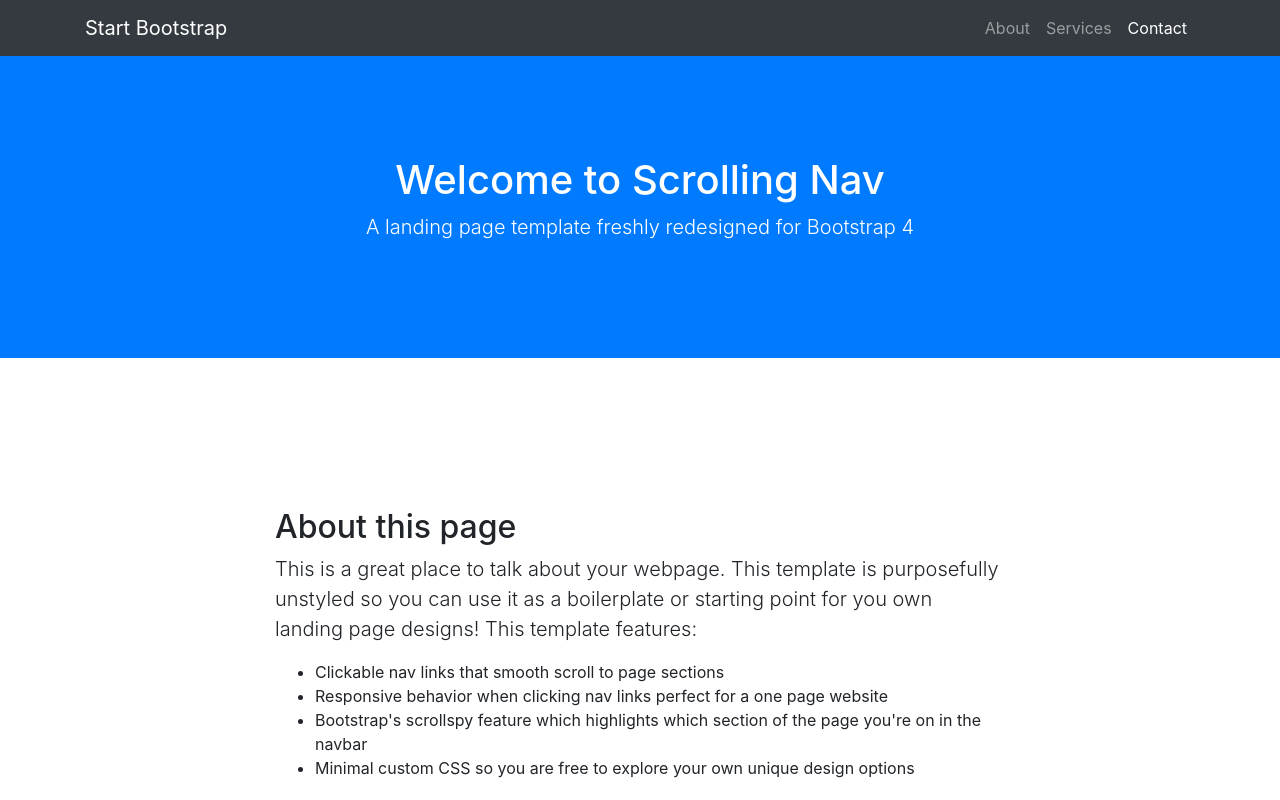
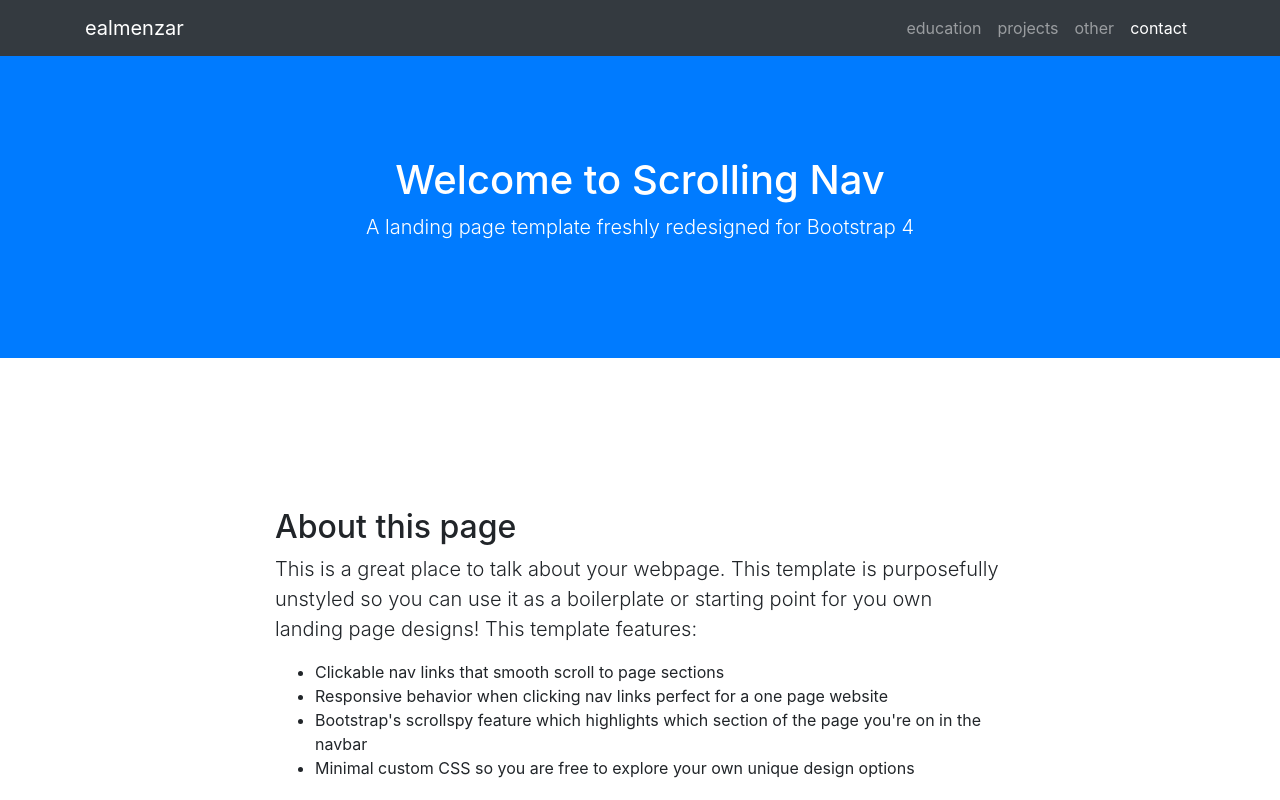
Before and after one commit to ealmenzar/ealmenzar.github.io, a website with bundled scripts: page index.html in a window 1280 px wide. Shown: the top 800 px of the page. Built offline with nearby package versions, Linux system fonts and the light colour scheme.

Commit message:
Change menu bar

```diff
--- a/index.html
+++ b/index.html
@@ -8,7 +8,7 @@
   <meta name="description" content="">
   <meta name="author" content="">
 
-  <title>Scrolling Nav - Start Bootstrap Template</title>
+  <title>ealmenzar - resume</title>
 
   <!-- Bootstrap core CSS -->
   <link href="vendor/bootstrap/css/bootstrap.min.css" rel="stylesheet">
@@ -23,20 +23,23 @@
   <!-- Navigation -->
   <nav class="navbar navbar-expand-lg navbar-dark bg-dark fixed-top" id="mainNav">
     <div class="container">
-      <a class="navbar-brand js-scroll-trigger" href="#page-top">Start Bootstrap</a>
+      <a class="navbar-brand js-scroll-trigger" href="#page-top">ealmenzar</a>
       <button class="navbar-toggler" type="button" data-toggle="collapse" data-target="#navbarResponsive" aria-controls="navbarResponsive" aria-expanded="false" aria-label="Toggle navigation">
         <span class="navbar-toggler-icon"></span>
       </button>
       <div class="collapse navbar-collapse" id="navbarResponsive">
         <ul class="navbar-nav ml-auto">
           <li class="nav-item">
-            <a class="nav-link js-scroll-trigger" href="#about">About</a>
+            <a class="nav-link js-scroll-trigger" href="#education">education</a>
           </li>
           <li class="nav-item">
-            <a class="nav-link js-scroll-trigger" href="#services">Services</a>
+            <a class="nav-link js-scroll-trigger" href="#projects">projects</a>
           </li>
           <li class="nav-item">
-            <a class="nav-link js-scroll-trigger" href="#contact">Contact</a>
+            <a class="nav-link js-scroll-trigger" href="#other">other</a>
+          </li>
+          <li class="nav-item">
+            <a class="nav-link js-scroll-trigger" href="#contact">contact</a>
           </li>
         </ul>
       </div>
@@ -50,7 +53,7 @@
     </div>
   </header>
 
-  <section id="about">
+  <section id="education">
     <div class="container">
       <div class="row">
         <div class="col-lg-8 mx-auto">
@@ -67,12 +70,23 @@
     </div>
   </section>
 
-  <section id="services" class="bg-light">
+  <section id="projects" class="bg-light">
     <div class="container">
       <div class="row">
         <div class="col-lg-8 mx-auto">
           <h2>Services we offer</h2>
           <p class="lead">Lorem ipsum dolor sit amet, consectetur adipisicing elit. Aut optio velit inventore, expedita quo laboriosam possimus ea consequatur vitae, doloribus consequuntur ex. Nemo assumenda laborum vel, labore ut velit dignissimos.</p>
+        </div>
+      </div>
+    </div>
+  </section>
+
+  <section id="other">
+    <div class="container">
+      <div class="row">
+        <div class="col-lg-8 mx-auto">
+          <h2>Contact us</h2>
+          <p class="lead">Lorem ipsum dolor sit amet, consectetur adipisicing elit. Vero odio fugiat voluptatem dolor, provident officiis, id iusto! Obcaecati incidunt, qui nihil beatae magnam et repudiandae ipsa exercitationem, in, quo totam.</p>
         </div>
       </div>
     </div>
```
